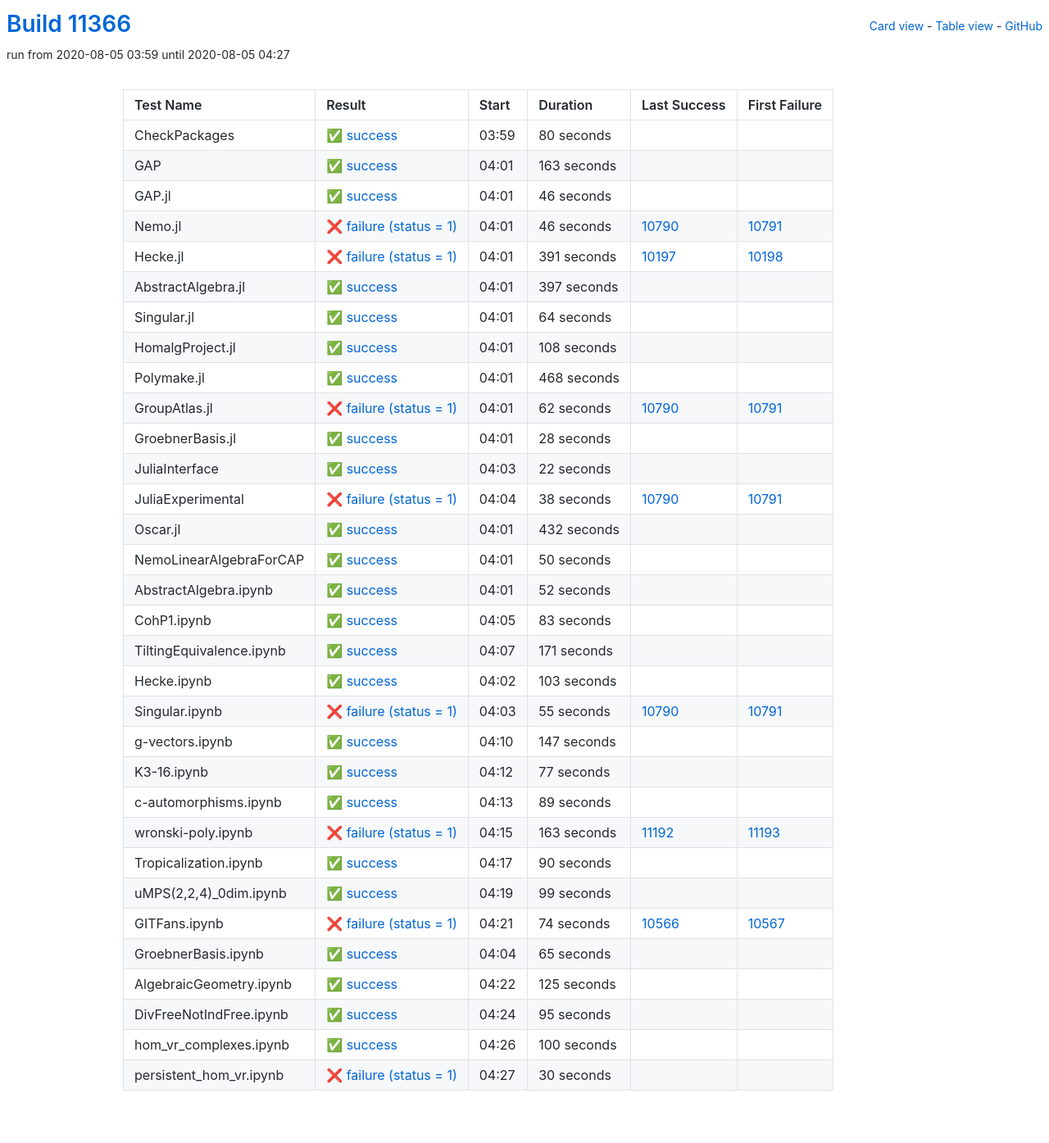
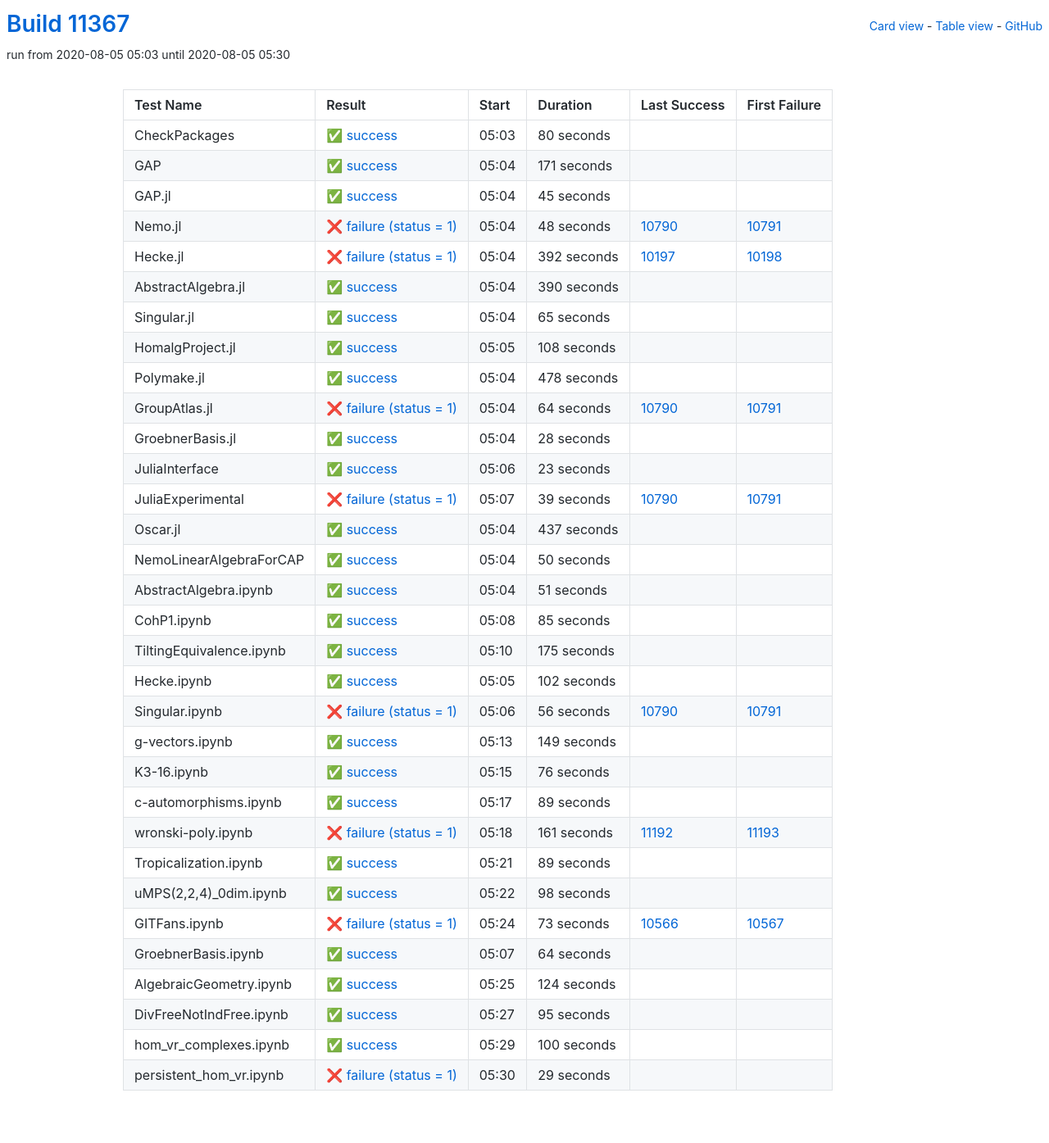
Before and after one commit to oscar-system/oscar-ci-status, a Jekyll site: the page built from table.html, in a window 1280 px wide. Shown: the whole page at 82% size. Built offline with Jekyll 4.4.1, drawn with Linux system fonts in a browser that asks for light colours.

Commit message:
Build #11367

```diff
--- a/_data/ci.yml
+++ b/_data/ci.yml
@@ -1,6 +1,6 @@
 ---
-build: 11366
-build_url: https://oscarci.mathematik.uni-kl.de/job/oscar/11366/
+build: 11367
+build_url: https://oscarci.mathematik.uni-kl.de/job/oscar/11367/
 job: oscar
 organization: oscar-system
 repo: oscar-ci-status
@@ -8,8 +8,8 @@
 tests:
 - name: CheckPackages
   id: checkpackages
-  log: https://oscarci.mathematik.uni-kl.de/job/oscar/11366/artifact/logs/build-11366/CheckPackages.log
-  start: 2020-08-05 03:59
+  log: https://oscarci.mathematik.uni-kl.de/job/oscar/11367/artifact/logs/build-11367/CheckPackages.log
+  start: 2020-08-05 05:03
   success: true
   exitcode: 0
   status: success
@@ -20,80 +20,80 @@
   first_failure_url:
 - name: GAP
   id: gap
-  log: https://oscarci.mathematik.uni-kl.de/job/oscar/11366/artifact/logs/build-11366/GAP.log
-  start: 2020-08-05 04:01
+  log: https://oscarci.mathematik.uni-kl.de/job/oscar/11367/artifact/logs/build-11367/GAP.log
+  start: 2020-08-05 05:04
   success: true
   exitcode: 0
   status: success
-  duration: 163
+  duration: 171
   last_success: false
   last_success_url:
   first_failure: false
   first_failure_url:
 - name: GAP.jl
   id: gap-jl
-  log: https://oscarci.mathematik.uni-kl.de/job/oscar/11366/artifact/logs/build-11366/GAP.jl.log
-  start: 2020-08-05 04:01
+  log: https://oscarci.mathematik.uni-kl.de/job/oscar/11367/artifact/logs/build-11367/GAP.jl.log
+  start: 2020-08-05 05:04
   success: true
   exitcode: 0
   status: success
-  duration: 46
+  duration: 45
   last_success: false
   last_success_url:
   first_failure: false
   first_failure_url:
 - name: Nemo.jl
   id: nemo-jl
-  log: https://oscarci.mathematik.uni-kl.de/job/oscar/11366/artifact/logs/build-11366/Nemo.jl.log
-  start: 2020-08-05 04:01
+  log: https://oscarci.mathematik.uni-kl.de/job/oscar/11367/artifact/logs/build-11367/Nemo.jl.log
+  start: 2020-08-05 05:04
   success: false
   exitcode: 1
   status: failure
-  duration: 46
+  duration: 48
   last_success: 10790
   last_success_url: https://oscarci.mathematik.uni-kl.de/job/oscar/10790/
   first_failure: 10791
   first_failure_url: https://oscarci.mathematik.uni-kl.de/job/oscar/10791/
 - name: Hecke.jl
   id: hecke-jl
-  log: https://oscarci.mathematik.uni-kl.de/job/oscar/11366/artifact/logs/build-11366/Hecke.jl.log
-  start: 2020-08-05 04:01
+  log: https://oscarci.mathematik.uni-kl.de/job/oscar/11367/artifact/logs/build-11367/Hecke.jl.log
+  start: 2020-08-05 05:04
   success: false
   exitcode: 1
   status: failure
-  duration: 391
+  duration: 392
   last_success: 10197
   last_success_url: https://oscarci.mathematik.uni-kl.de/job/oscar/10197/
   first_failure: 10198
   first_failure_url: https://oscarci.mathematik.uni-kl.de/job/oscar/10198/
 - name: AbstractAlgebra.jl
   id: abstractalgebra-jl
-  log: https://oscarci.mathematik.uni-kl.de/job/oscar/11366/artifact/logs/build-11366/AbstractAlgebra.jl.log
-  start: 2020-08-05 04:01
+  log: https://oscarci.mathematik.uni-kl.de/job/oscar/11367/artifact/logs/build-11367/AbstractAlgebra.jl.log
+  start: 2020-08-05 05:04
   success: true
   exitcode: 0
   status: success
-  duration: 397
+  duration: 390
   last_success: false
   last_success_url:
   first_failure: false
   first_failure_url:
 - name: Singular.jl
   id: singular-jl
-  log: https://oscarci.mathematik.uni-kl.de/job/oscar/11366/artifact/logs/build-11366/Singular.jl.log
-  start: 2020-08-05 04:01
+  log: https://oscarci.mathematik.uni-kl.de/job/oscar/11367/artifact/logs/build-11367/Singular.jl.log
+  start: 2020-08-05 05:04
   success: true
   exitcode: 0
   status: success
-  duration: 64
+  duration: 65
   last_success: false
   last_success_url:
   first_failure: false
   first_failure_url:
 - name: HomalgProject.jl
   id: homalgproject-jl
-  log: https://oscarci.mathematik.uni-kl.de/job/oscar/11366/artifact/logs/build-11366/HomalgProject.jl.log
-  start: 2020-08-05 04:01
+  log: https://oscarci.mathematik.uni-kl.de/job/oscar/11367/artifact/logs/build-11367/HomalgProject.jl.log
+  start: 2020-08-05 05:05
   success: true
   exitcode: 0
   status: success
@@ -104,32 +104,32 @@
   first_failure_url:
 - name: Polymake.jl
   id: polymake-jl
-  log: https://oscarci.mathematik.uni-kl.de/job/oscar/11366/artifact/logs/build-11366/Polymake.jl.log
-  start: 2020-08-05 04:01
+  log: https://oscarci.mathematik.uni-kl.de/job/oscar/11367/artifact/logs/build-11367/Polymake.jl.log
+  start: 2020-08-05 05:04
   success: true
   exitcode: 0
   status: success
-  duration: 468
+  duration: 478
   last_success: false
   last_success_url:
   first_failure: false
   first_failure_url:
 - name: GroupAtlas.jl
   id: groupatlas-jl
-  log: https://oscarci.mathematik.uni-kl.de/job/oscar/11366/artifact/logs/build-11366/GroupAtlas.jl.log
-  start: 2020-08-05 04:01
+  log: https://oscarci.mathematik.uni-kl.de/job/oscar/11367/artifact/logs/build-11367/GroupAtlas.jl.log
+  start: 2020-08-05 05:04
   success: false
   exitcode: 1
   status: failure
-  duration: 62
+  duration: 64
   last_success: 10790
   last_success_url: https://oscarci.mathematik.uni-kl.de/job/oscar/10790/
   first_failure: 10791
   first_failure_url: https://oscarci.mathematik.uni-kl.de/job/oscar/10791/
 - name: GroebnerBasis.jl
   id: groebnerbasis-jl
-  log: https://oscarci.mathematik.uni-kl.de/job/oscar/11366/artifact/logs/build-11366/GroebnerBasis.jl.log
-  start: 2020-08-05 04:01
+  log: https://oscarci.mathematik.uni-kl.de/job/oscar/11367/artifact/logs/build-11367/GroebnerBasis.jl.log
+  start: 2020-08-05 05:04
   success: true
   exitcode: 0
   status: success
@@ -140,44 +140,44 @@
   first_failure_url:
 - name: JuliaInterface
   id: juliainterface
-  log: https://oscarci.mathematik.uni-kl.de/job/oscar/11366/artifact/logs/build-11366/JuliaInterface.log
-  start: 2020-08-05 04:03
+  log: https://oscarci.mathematik.uni-kl.de/job/oscar/11367/artifact/logs/build-11367/JuliaInterface.log
+  start: 2020-08-05 05:06
   success: true
   exitcode: 0
   status: success
-  duration: 22
+  duration: 23
   last_success: false
   last_success_url:
   first_failure: false
   first_failure_url:
 - name: JuliaExperimental
   id: juliaexperimental
-  log: https://oscarci.mathematik.uni-kl.de/job/oscar/11366/artifact/logs/build-11366/JuliaExperimental.log
-  start: 2020-08-05 04:04
+  log: https://oscarci.mathematik.uni-kl.de/job/oscar/11367/artifact/logs/build-11367/JuliaExperimental.log
+  start: 2020-08-05 05:07
   success: false
   exitcode: 1
   status: failure
-  duration: 38
+  duration: 39
   last_success: 10790
   last_success_url: https://oscarci.mathematik.uni-kl.de/job/oscar/10790/
   first_failure: 10791
   first_failure_url: https://oscarci.mathematik.uni-kl.de/job/oscar/10791/
 - name: Oscar.jl
   id: oscar-jl
-  log: https://oscarci.mathematik.uni-kl.de/job/oscar/11366/artifact/logs/build-11366/Oscar.jl.log
-  start: 2020-08-05 04:01
+  log: https://oscarci.mathematik.uni-kl.de/job/oscar/11367/artifact/logs/build-11367/Oscar.jl.log
+  start: 2020-08-05 05:04
   success: true
   exitcode: 0
   status: success
-  duration: 432
+  duration: 437
   last_success: false
   last_success_url:
   first_failure: false
   first_failure_url:
 - name: NemoLinearAlgebraForCAP
   id: nemolinearalgebraforcap
-  log: https://oscarci.mathematik.uni-kl.de/job/oscar/11366/artifact/logs/build-11366/NemoLinearAlgebraForCAP.log
-  start: 2020-08-05 04:01
+  log: https://oscarci.mathematik.uni-kl.de/job/oscar/11367/artifact/logs/build-11367/NemoLinearAlgebraForCAP.log
+  start: 2020-08-05 05:04
   success: true
   exitcode: 0
   status: success
@@ -188,92 +188,92 @@
   first_failure_url:
 - name: AbstractAlgebra.ipynb
   id: abstractalgebra-ipynb
-  log: https://oscarci.mathematik.uni-kl.de/job/oscar/11366/artifact/logs/build-11366/AbstractAlgebra.ipynb.log
-  start: 2020-08-05 04:01
+  log: https://oscarci.mathematik.uni-kl.de/job/oscar/11367/artifact/logs/build-11367/AbstractAlgebra.ipynb.log
+  start: 2020-08-05 05:04
   success: true
   exitcode: 0
   status: success
-  duration: 52
+  duration: 51
   last_success: false
   last_success_url:
   first_failure: false
   first_failure_url:
 - name: CohP1.ipynb
   id: cohp1-ipynb
-  log: https://oscarci.mathematik.uni-kl.de/job/oscar/11366/artifact/logs/build-11366/CohP1.ipynb.log
-  start: 2020-08-05 04:05
+  log: https://oscarci.mathematik.uni-kl.de/job/oscar/11367/artifact/logs/build-11367/CohP1.ipynb.log
+  start: 2020-08-05 05:08
   success: true
   exitcode: 0
   status: success
-  duration: 83
+  duration: 85
   last_success: false
   last_success_url:
   first_failure: false
   first_failure_url:
 - name: TiltingEquivalence.ipynb
   id: tiltingequivalence-ipynb
-  log: https://oscarci.mathematik.uni-kl.de/job/oscar/11366/artifact/logs/build-11366/TiltingEquivalence.ipynb.log
-  start: 2020-08-05 04:07
+  log: https://oscarci.mathematik.uni-kl.de/job/oscar/11367/artifact/logs/build-11367/TiltingEquivalence.ipynb.log
+  start: 2020-08-05 05:10
   success: true
   exitcode: 0
   status: success
-  duration: 171
+  duration: 175
   last_success: false
   last_success_url:
   first_failure: false
   first_failure_url:
 - name: Hecke.ipynb
   id: hecke-ipynb
-  log: https://oscarci.mathematik.uni-kl.de/job/oscar/11366/artifact/logs/build-11366/Hecke.ipynb.log
-  start: 2020-08-05 04:02
+  log: https://oscarci.mathematik.uni-kl.de/job/oscar/11367/artifact/logs/build-11367/Hecke.ipynb.log
+  start: 2020-08-05 05:05
   success: true
   exitcode: 0
   status: success
-  duration: 103
+  duration: 102
   last_success: false
   last_success_url:
   first_failure: false
   first_failure_url:
 - name: Singular.ipynb
   id: singular-ipynb
-  log: https://oscarci.mathematik.uni-kl.de/job/oscar/11366/artifact/logs/build-11366/Singular.ipynb.log
-  start: 2020-08-05 04:03
+  log: https://oscarci.mathematik.uni-kl.de/job/oscar/11367/artifact/logs/build-11367/Singular.ipynb.log
+  start: 2020-08-05 05:06
   success: false
   exitcode: 1
   status: failure
-  duration: 55
+  duration: 56
   last_success: 10790
   last_success_url: https://oscarci.mathematik.uni-kl.de/job/oscar/10790/
   first_failure: 10791
   first_failure_url: https://oscarci.mathematik.uni-kl.de/job/oscar/10791/
 - name: g-vectors.ipynb
   id: g-vectors-ipynb
-  log: https://oscarci.mathematik.uni-kl.de/job/oscar/11366/artifact/logs/build-11366/g-vectors.ipynb.log
-  start: 2020-08-05 04:10
+  log: https://oscarci.mathematik.uni-kl.de/job/oscar/11367/artifact/logs/build-11367/g-vectors.ipynb.log
+  start: 2020-08-05 05:13
   success: true
   exitcode: 0
   status: success
-  duration: 147
+  duration: 149
   last_success: false
   last_success_url:
   first_failure: false
   first_failure_url:
 - name: K3-16.ipynb
   id: k3-16-ipynb
-  log: https://oscarci.mathematik.uni-kl.de/job/oscar/11366/artifact/logs/build-11366/K3-16.ipynb.log
-  start: 2020-08-05 04:12
+  log: https://oscarci.mathematik.uni-kl.de/job/oscar/11367/artifact/logs/build-11367/K3-16.ipynb.log
+  start: 2020-08-05 05:15
   success: true
   exitcode: 0
   status: success
-  duration: 77
+  duration: 76
   last_success: false
   last_success_url:
   first_failure: false
   first_failure_url:
 - name: c-automorphisms.ipynb
   id: c-automorphisms-ipynb
-  log: https://oscarci.mathematik.uni-kl.de/job/oscar/11366/artifact/logs/build-11366/c-automorphisms.ipynb.log
-  start: 2020-08-05 04:13
+  log: https://oscarci.mathematik.uni-kl.de/job/oscar/11367/artifact/logs/build-11367/c-automorphisms.ipynb.log
+  start: 2020-08-05 05:17
   success: true
   exitcode: 0
   status: success
@@ -284,80 +284,80 @@
   first_failure_url:
 - name: wronski-poly.ipynb
   id: wronski-poly-ipynb
-  log: https://oscarci.mathematik.uni-kl.de/job/oscar/11366/artifact/logs/build-11366/wronski-poly.ipynb.log
-  start: 2020-08-05 04:15
+  log: https://oscarci.mathematik.uni-kl.de/job/oscar/11367/artifact/logs/build-11367/wronski-poly.ipynb.log
+  start: 2020-08-05 05:18
   success: false
   exitcode: 1
   status: failure
-  duration: 163
+  duration: 161
   last_success: 11192
   last_success_url: https://oscarci.mathematik.uni-kl.de/job/oscar/11192/
   first_failure: 11193
   first_failure_url: https://oscarci.mathematik.uni-kl.de/job/oscar/11193/
 - name: Tropicalization.ipynb
   id: tropicalization-ipynb
-  log: https://oscarci.mathematik.uni-kl.de/job/oscar/11366/artifact/logs/build-11366/Tropicalization.ipynb.log
-  start: 2020-08-05 04:17
+  log: https://oscarci.mathematik.uni-kl.de/job/oscar/11367/artifact/logs/build-11367/Tropicalization.ipynb.log
+  start: 2020-08-05 05:21
   success: true
   exitcode: 0
   status: success
-  duration: 90
+  duration: 89
   last_success: false
   last_success_url:
   first_failure: false
   first_failure_url:
 - name: uMPS(2,2,4)_0dim.ipynb
   id: umps-2-2-4-0dim-ipynb
-  log: https://oscarci.mathematik.uni-kl.de/job/oscar/11366/artifact/logs/build-11366/uMPS-2-2-4-_0dim.ipynb.log
-  start: 2020-08-05 04:19
+  log: https://oscarci.mathematik.uni-kl.de/job/oscar/11367/artifact/logs/build-11367/uMPS-2-2-4-_0dim.ipynb.log
+  start: 2020-08-05 05:22
   success: true
   exitcode: 0
   status: success
-  duration: 99
+  duration: 98
   last_success: false
   last_success_url:
   first_failure: false
   first_failure_url:
 - name: GITFans.ipynb
   id: gitfans-ipynb
-  log: https://oscarci.mathematik.uni-kl.de/job/oscar/11366/artifact/logs/build-11366/GITFans.ipynb.log
-  start: 2020-08-05 04:21
+  log: https://oscarci.mathematik.uni-kl.de/job/oscar/11367/artifact/logs/build-11367/GITFans.ipynb.log
+  start: 2020-08-05 05:24
   success: false
   exitcode: 1
   status: failure
-  duration: 74
+  duration: 73
   last_success: 10566
   last_success_url: https://oscarci.mathematik.uni-kl.de/job/oscar/10566/
   first_failure: 10567
   first_failure_url: https://oscarci.mathematik.uni-kl.de/job/oscar/10567/
 - name: GroebnerBasis.ipynb
   id: groebnerbasis-ipynb
-  log: https://oscarci.mathematik.uni-kl.de/job/oscar/11366/artifact/logs/build-11366/GroebnerBasis.ipynb.log
-  start: 2020-08-05 04:04
+  log: https://oscarci.mathematik.uni-kl.de/job/oscar/11367/artifact/logs/build-11367/GroebnerBasis.ipynb.log
+  start: 2020-08-05 05:07
   success: true
   exitcode: 0
   status: success
-  duration: 65
+  duration: 64
   last_success: false
   last_success_url:
   first_failure: false
   first_failure_url:
 - name: AlgebraicGeometry.ipynb
   id: algebraicgeometry-ipynb
-  log: https://oscarci.mathematik.uni-kl.de/job/oscar/11366/artifact/logs/build-11366/AlgebraicGeometry.ipynb.log
-  start: 2020-08-05 04:22
+  log: https://oscarci.mathematik.uni-kl.de/job/oscar/11367/artifact/logs/build-11367/AlgebraicGeometry.ipynb.log
+  start: 2020-08-05 05:25
   success: true
   exitcode: 0
   status: success
-  duration: 125
+  duration: 124
   last_success: false
   last_success_url:
   first_failure: false
   first_failure_url:
 - name: DivFreeNotIndFree.ipynb
   id: divfreenotindfree-ipynb
-  log: https://oscarci.mathematik.uni-kl.de/job/oscar/11366/artifact/logs/build-11366/DivFreeNotIndFree.ipynb.log
-  start: 2020-08-05 04:24
+  log: https://oscarci.mathematik.uni-kl.de/job/oscar/11367/artifact/logs/build-11367/DivFreeNotIndFree.ipynb.log
+  start: 2020-08-05 05:27
   success: true
   exitcode: 0
   status: success
@@ -368,8 +368,8 @@
   first_failure_url:
 - name: hom_vr_complexes.ipynb
   id: hom-vr-complexes-ipynb
-  log: https://oscarci.mathematik.uni-kl.de/job/oscar/11366/artifact/logs/build-11366/hom_vr_complexes.ipynb.log
-  start: 2020-08-05 04:26
+  log: https://oscarci.mathematik.uni-kl.de/job/oscar/11367/artifact/logs/build-11367/hom_vr_complexes.ipynb.log
+  start: 2020-08-05 05:29
   success: true
   exitcode: 0
   status: success
@@ -380,12 +380,12 @@
   first_failure_url:
 - name: persistent_hom_vr.ipynb
   id: persistent-hom-vr-ipynb
-  log: https://oscarci.mathematik.uni-kl.de/job/oscar/11366/artifact/logs/build-11366/persistent_hom_vr.ipynb.log
-  start: 2020-08-05 04:27
+  log: https://oscarci.mathematik.uni-kl.de/job/oscar/11367/artifact/logs/build-11367/persistent_hom_vr.ipynb.log
+  start: 2020-08-05 05:30
   success: false
   exitcode: 1
   status: failure
-  duration: 30
+  duration: 29
   last_success: false
   last_success_url:
   first_failure: false
```
Also changed, not shown: README.md.
